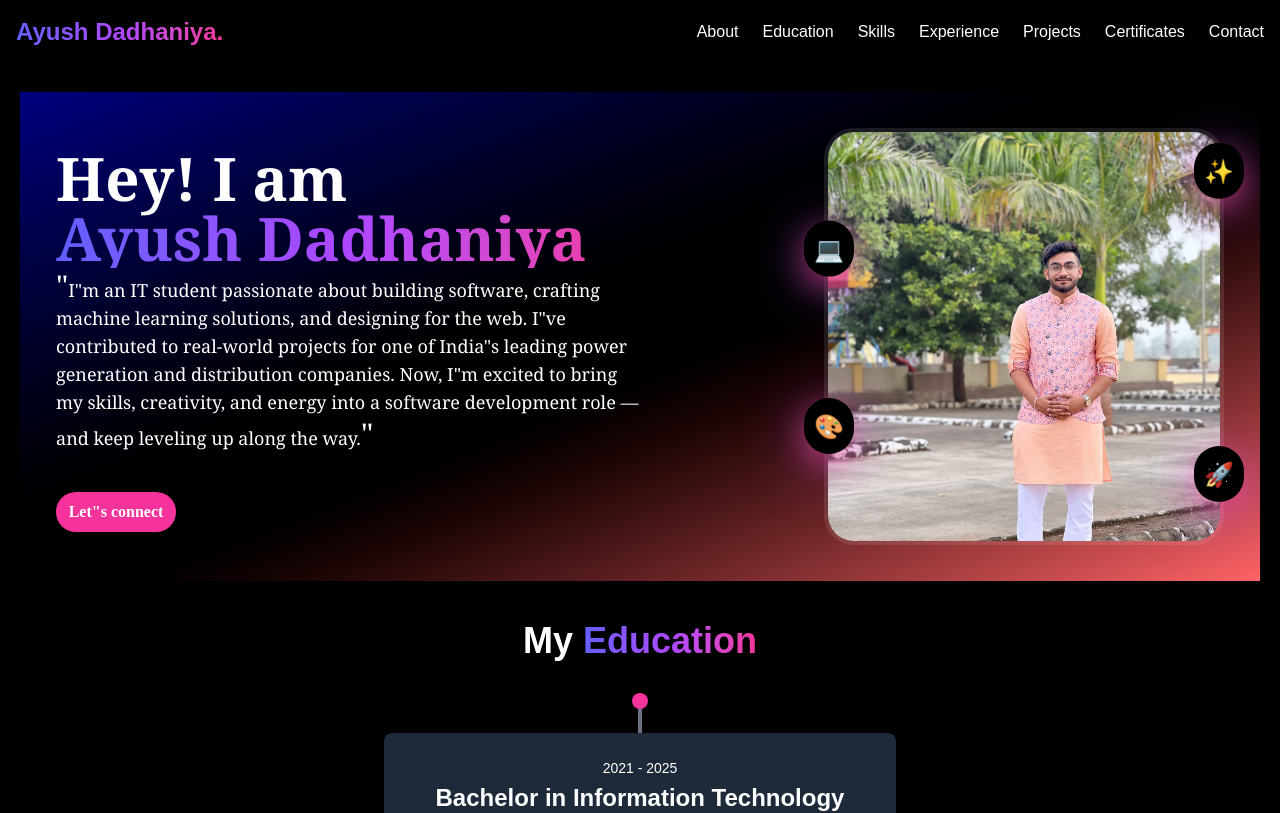
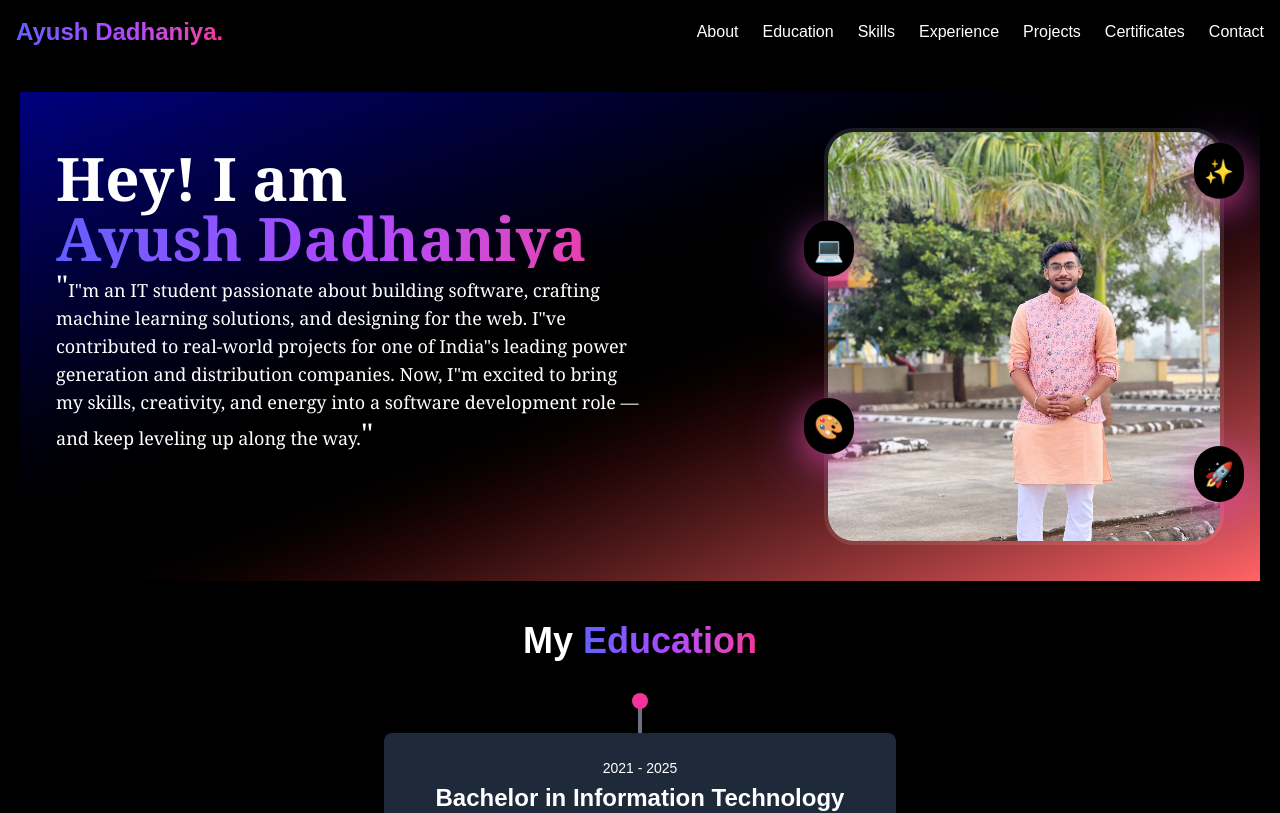
Before and after one commit to Ayush-Dadhaniya/Portfolio, a Next.js app in the folder portfolio_ayush_dadhaniya/: page / in a window 1280 px wide. Shown: the top 813 px of the page. Built offline with nearby package versions, Linux system fonts and the light colour scheme.

Commit message:
Added everyrthing

```diff
--- a/portfolio_ayush_dadhaniya/components/About/page.js
+++ b/portfolio_ayush_dadhaniya/components/About/page.js
@@ -8,7 +8,7 @@ const About = () => {
                 <p className="text-xs sm:text-sm md:text-base lg:text-lg">
                     <span className="text-bold text-3xl">"</span>I"m an IT student passionate about building software, crafting machine learning solutions, and designing for the web. I"ve contributed to real-world projects for one of India"s leading power generation and distribution companies. Now, I"m excited to bring my skills, creativity, and energy into a software development role — and keep leveling up along the way.<span className="text-bold text-3xl">"</span>
                 </p>
-                <button className="bg-pink-500 h-10 w-30 rounded-3xl font-bold font-[Poppins] duration-500 ease-in-out hover:scale-105 hover:shadow-[0_20px_60px_-10px_rgba(255,0,128,0.7),0_10px_40px_-15px_rgba(128,0,255,0.6),0_5px_30px_-20px_rgba(255,0,0,0.5)] text-white mt-5 md:mt-10">Let"s connect</button>
+                {/* <button className="bg-pink-500 h-10 w-30 rounded-3xl font-bold font-[Poppins] duration-500 ease-in-out hover:scale-105 hover:shadow-[0_20px_60px_-10px_rgba(255,0,128,0.7),0_10px_40px_-15px_rgba(128,0,255,0.6),0_5px_30px_-20px_rgba(255,0,0,0.5)] text-white mt-5 md:mt-10">Let"s connect</button> */}
             </div>
             <div className="flex m-5 gap-3 relative">
                 <img className="w-full max-w-[400px] rounded-[30px] border-[4px] border-white/10 duration-900 ease-in-out hover:scale-105 hover:border-white/30 hover:shadow-[0_25px_70px_-10px_rgba(255,0,128,0.8),0_15px_50px_-15px_rgba(128,0,255,0.7),0_8px_40px_-20px_rgba(255,0,0,0.6)]" src="/image.png" alt="Ayush Dadhaniya" />
```
